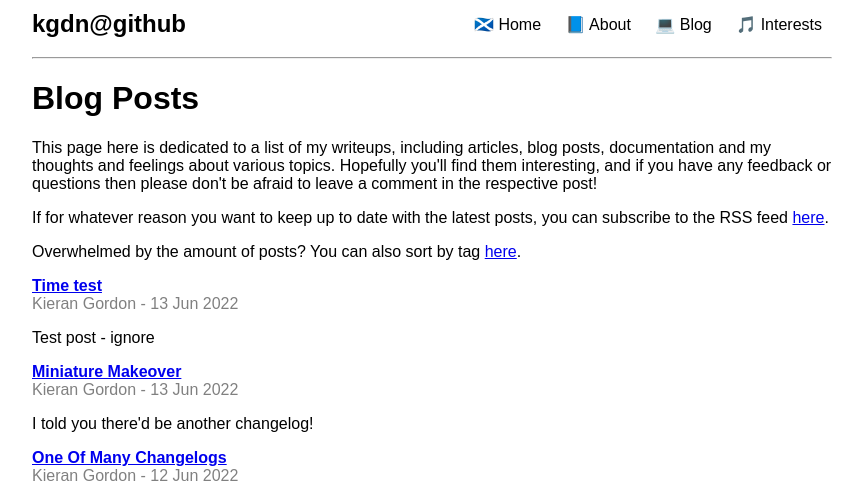
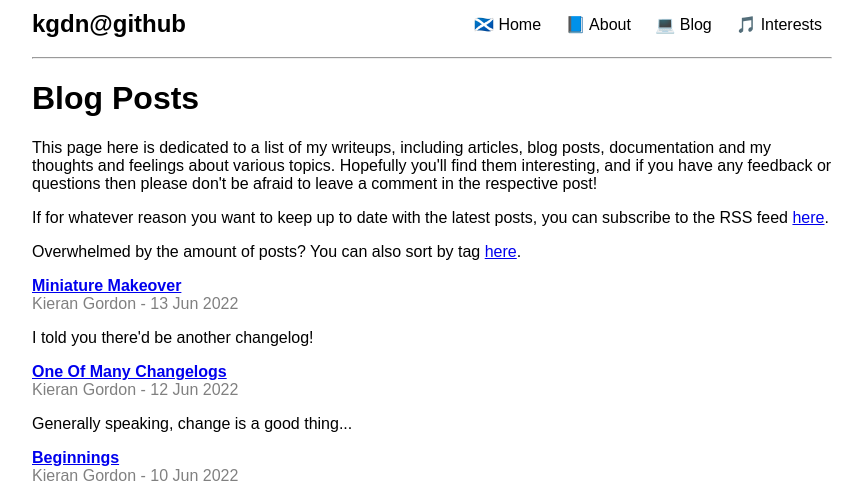
Before and after one commit to kgdn/kgdn.github.io, a Jekyll site: the page built from blog.md, in a window 1280 px wide. Shown: the top 501 px of the page, without its empty margins (208-1071 px from the left). Built offline with Jekyll 4.4.1, drawn with Linux system fonts in a browser that asks for light colours.

Commit message:
Remove time from posts

```diff
--- a/_posts/2022-06-13-time-test.md
+++ /dev/null
@@ -1,8 +0,0 @@
----
-layout: post
-title: "Time test"
-date: "2022-06-13 18∶54"
-description: "Test post - ignore"
-author: "Kieran Gordon"
-tags: ["Test"]
----
```
Also changed, not shown: _posts/2022-06-13-miniature-makeover.md (+1 -1 lines).
